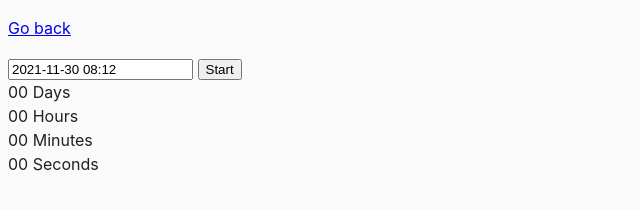
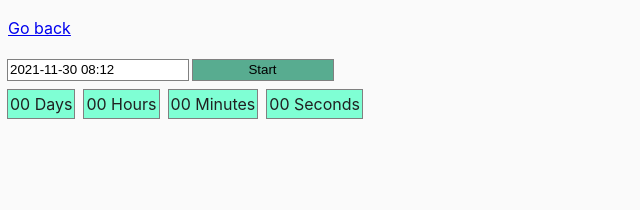
Before and after one commit to anasty223/goit-js-hw-09, a website built with Parcel: page src/02-timer.html in a window 1280 px wide. Shown: the whole page, without its empty margins (0-640 px from the left). Built offline with nearby package versions, Linux system fonts and the light colour scheme.

Commit message:
update timer, promis

```diff
--- a/src/02-timer.html
+++ b/src/02-timer.html
@@ -10,7 +10,7 @@
     <p><a href="index.html">Go back</a></p>
 
     <input type="text" id="datetime-picker" />
-    <button type="button" data-start>Start</button>
+    <button type="button" class='btn' data-start>Start</button>
 
     <div class="timer">
       <div class="field">
--- a/src/css/common.css
+++ b/src/css/common.css
@@ -3,8 +3,8 @@
 }
 
 body {
-  font-family: -apple-system, BlinkMacSystemFont, 'Segoe UI', Roboto,
-    Oxygen-Sans, Ubuntu, Cantarell, 'Helvetica Neue', sans-serif;
+  font-family: -apple-system, BlinkMacSystemFont, 'Segoe UI', Roboto, Oxygen-Sans, Ubuntu, Cantarell,
+    'Helvetica Neue', sans-serif;
   -webkit-font-smoothing: antialiased;
   -moz-osx-font-smoothing: grayscale;
   background-color: #fafafa;
@@ -16,3 +16,26 @@ img {
   display: block;
   max-width: 100%;
 }
+.timer {
+  display: flex;
+}
+.field {
+  margin-right: 10px;
+  background-color: aquamarine;
+  outline: 1px solid gray;
+  margin-top: 10px;
+  padding: 2px;
+}
+.btn {
+  height: 20px;
+  width: 140px;
+  background-color: rgb(88, 172, 144);
+  border: none;
+  outline: 1px solid gray;
+}
+.flatpickr-input {
+  height: 20px;
+  width: 180px;
+  outline: 1px solid gray;
+  border: none;
+}
--- a/src/js/02-timer.js
+++ b/src/js/02-timer.js
@@ -10,11 +10,11 @@ import "flatpickr/dist/flatpickr.min.css";
   onClose(selectedDates) {
 
     if (selectedDates[0]< Date.now()) {
-        refs.startBtn.setAttribute('disabled', true)
-        window.alert( "Please choose a date in the future")
-    } refs.startBtn.removeAttribute('disabled');
+    refs.startBtn.setAttribute('disabled', true);
+    window.alert( "Please choose a date in the future")
+    }  refs.startBtn.removeAttribute('disabled');
 
-
+    refs.inputData.setAttribute('disabled', true);
       refs.startBtn.addEventListener('click', () => {
           function timer() {
                 let currentData = new Date();
@@ -33,8 +33,8 @@ import "flatpickr/dist/flatpickr.min.css";
     }
         setInterval(timer, 1000);
 
-     refs.startBtn.setAttribute('disabled', true);
-     refs.startBtn.removeAttribute('disabled');
+    //  refs.startBtn.setAttribute('disabled', true);
+    //  refs.startBtn.removeAttribute('disabled');
         })
 
        },
--- a/src/js/03-promises.js
+++ b/src/js/03-promises.js
@@ -26,7 +26,7 @@ function onSubmit(evt) {
  console.log('step', step)
 
   let position = '';//єто номер создаваемого промиза
- for (let index = 0; index <= amount; index++) {
+ for (let index = 1; index <= amount; index++) {
   position = index;
 
    delay += step;//к-во времени мы плюсуем шаги, переходим
```
